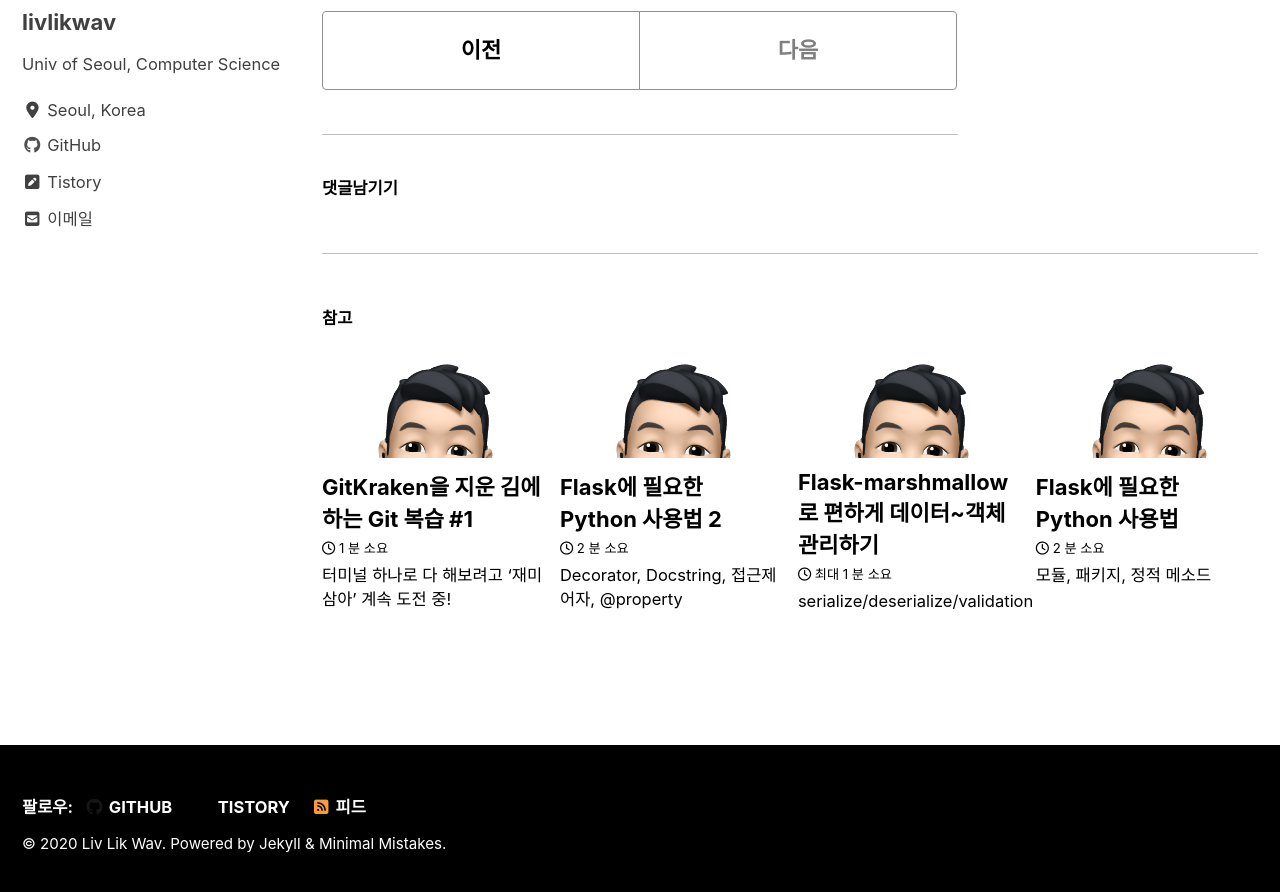
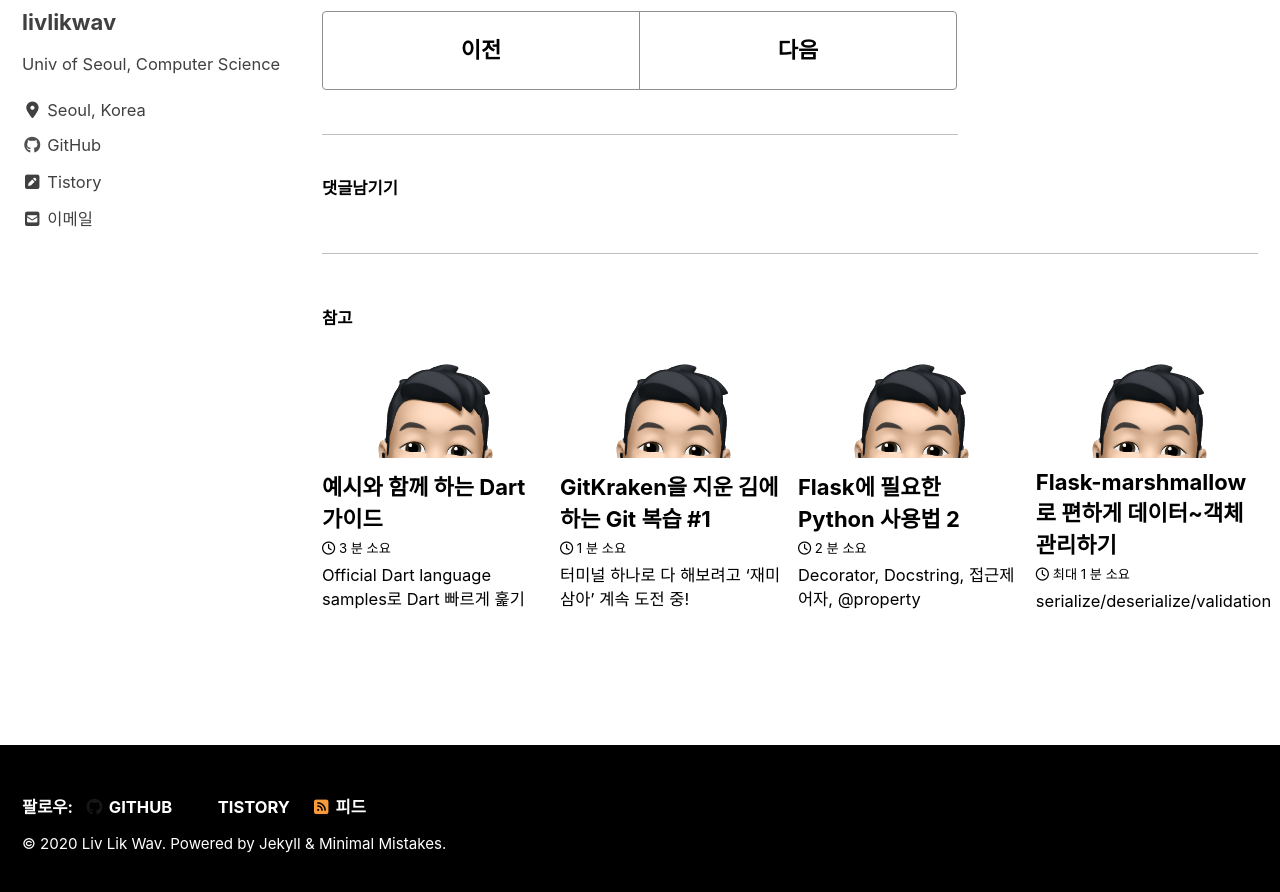
Before and after one commit to livlikwav/livlikwav.github.io, a Jekyll site: the page built from _posts/2020-08-22-road-to-vim-user.md, in a window 1280 px wide and 900 px high, scrolled down 5719 px. Shown: the top 892 px of the window. Built offline with Jekyll 4.4.1, drawn with Linux system fonts in a browser that asks for light colours; cached includes are drawn as plain includes; nearby versions of some CDN libraries; comment, search, counter and statistics services are not loaded; some of the changed lines change nothing that is shown.

Commit message:
Add new post, dart samples

````diff
--- /dev/null
+++ b/_posts/2020-08-28-study-with-flutter-samples.md
@@ -0,0 +1,285 @@
+---
+title:  "예시와 함께 하는 Dart 가이드"
+excerpt: "Official Dart language samples로 Dart 빠르게 훑기"
+
+
+categories:
+-  Flutter
+tags:
+-  Dart
+last_modified_at: 2020-08-28TO20:30:00+09:00
+---
+- [빠르게 훑자 Dart](#빠르게-훑자-dart)
+  - [Hello World](#hello-world)
+  - [변수](#변수)
+  - [흐름제어문](#흐름제어문)
+  - [함수](#함수)
+  - [주석](#주석)
+  - [패키지 사용](#패키지-사용)
+  - [클래스](#클래스)
+  - [상속](#상속)
+  - [믹스인](#믹스인)
+  - [인터페이스와 추상 클래스](#인터페이스와-추상-클래스)
+  - [Async](#async)
+  - [예외처리](#예외처리)
+
+## 빠르게 훑자 Dart
+
+공식문서 + 영어로 공부하는 것이 제일 빨리 실력이 느는 것 같다
+
+언제나 공식문서부터 읽기! [Dart language Samples](https://dart.dev/samples)
+
+Dart는 Google에서 만들었다 보니까 문서가 아주 잘되어 있다.
+
+Language Tour, Libraries Tour도 따로 제공한다.
+
+내 나름대로 정리해보았다.
+아직 실력이 부족해 오역이 있을 수 있다.
+
+### Hello World
+
+```Dart
+// Hello World
+void main() {
+	print('Hello, World!');
+}
+```
+
+### 변수
+
+```Dart
+// 변수
+// Dart는 type-safe합니다.
+// 하지만 타입을 명시하지 않아도 됩니다.
+var name = 'Voyager I';
+var year = 1977;
+var antennaDiameter = 3.7;
+var flybyObjects = ['Jupiter', 'Saturn', 'Uranus', 'Neptune'];
+var image = {
+  'tags': ['saturn'],
+  'url': '//path/to/saturn.jpg'
+};
+```
+
+### 흐름제어문
+
+```Dart
+// 흐름 제어 문
+// if-else 문
+if (year >= 2001) {
+	print('21st century');
+} else if (year >= 1901) {
+	print('20th century');
+}
+// for-each 문
+for (var object in flybyObjects) {
+	print(object);
+}
+// for 문
+for (int month = 1; month <= 12; month++){
+	print(month);
+}
+// while 문
+while (year < 2016) {
+	year += 1;
+}
+// 더 알아보기 : break, continue, switch and case, assert
+```
+
+### 함수
+
+```Dart
+// 함수
+// 권장 : 파라미터와 리턴값 타입을 명시하세요
+int fibonacci(int n) {
+	if (n == 0 || n == 1) return n;
+	return fibonacci(n - 1) + fibonacci(n - 2);
+}
+var result = fibonacci(20);
+// 화살표 함수
+// 한 줄로 선언하는 함수입니다.
+// 함수 인수로 익명 함수를 넘겨줄 때 유용합니다.
+flybyObjects.where((name) => name.contains('turn')).forEach(print);
+// 또한, 보다시피 함수를 인수로 사용할 수 있다.
+// 최상위 레벨 함수인 print()를 forEach() 함수의 인자로 넘겨줬다.
+// 더 알아보기 : optional params, default param vals, and lexical scope
+```
+
+### 주석
+
+```Dart
+// 주석
+// Dart는 //를 사용한다
+/// 문서화 주석은 ///를 사용한다
+/// IDE등의 도구들이 doc comments를 특별하게 인식한다.
+/* 이러한 형태의 주석도 지원한다. */
+
+```
+
+### 패키지 사용
+
+```Dart
+// 패키지 사용
+import 'dart:math'; //코어 라이브러리
+import 'package:test/test.dart'; //외부 패키지에서의 라이브러리
+import 'path/to/my_other_file.dart'; //파일
+// 더 알아보기 : library prefixes, show and hide, and lazy loading through the deferred keyword
+```
+
+### 클래스
+
+```Dart
+// 클래스
+// 예시는 3개의 속성, 2개의 생성자, 1개의 메소드를 갖는다. (+ 게터 메소드)
+class Spacecraft {
+	String name;
+	DateTime launchDate;
+
+	// 생성자
+	Spacecraft(this.name, this.launchDate) {
+		// ...
+	}
+
+	// 이름있는 생성자
+	Spacecraft.unlaunched(String name) : this(name, null);
+
+	int get launchYear =>
+		launchDate?.year; //read-only non-final property
+
+	// 메소드
+	void describe() {
+		print('Spacecraft: $name');
+		if (launchDate != null) {
+			int years =
+				DateTime.now().difference(launchDate).inDays ~/
+					365;
+			print('Launched: $launchYear ($years years ago)';
+		} else {
+			print('Unlaunched');
+		}
+	}
+}
+// 위의 예시를 다음과 같이 사용한다
+var voyager = Spacecraft('Voyager I', DateTime(1977, 9, 5));
+voyager.describe();
+var voyager3 = Spacecraft.unlaunched('Voyager III');
+voyager3.describe();
+// 더 알아보기 : initializer lists, optional new and const,
+// redirecting constructors, factory constructors,
+// getters, setters, and much more
+```
+
+### 상속
+
+```Dart
+// 상속
+// 단일 상속만을 갖는다
+class Orbiter extends Spacecraft {
+	double altitude;
+	Orbiter(String name, DateTime launchDate, this.altitude)
+		: super(name, launchDate);
+}
+// 더 알아보기 : extending classes, optional @override annotation, and more
+```
+
+### 믹스인
+
+```Dart
+// 믹스인
+// 믹스인이란 다중 클래스 상하관계에서 코드 재사용을 하는 방법이다
+// 다음 예시가 믹스인으로 사용할 수 있는 클래스의 예시이다
+class Piloted {
+	int astronauts = 1;
+	void describeCrew() {
+		print('Number of astronauts: $astronauts');
+	}
+}
+// 위 클래스를 다음과 같이 믹스인 한다 (with)
+class PilotedCraft extends Spacecraft with Piloted {
+	// ...
+}
+```
+
+### 인터페이스와 추상 클래스
+
+```Dart
+// 인터페이스와 추상 클래스
+// Dart는 interface 키워드가 없다.
+// 모든 클래스들은 암묵적으로 인터페이스를 정의하므로, 어떠한 클래스에서도 implement 할 수 있다.
+class MockSpaceship implements Spacecraft {
+	// ...
+}
+// 추상 클래스
+abstract class Describable {
+	void describe(); // 추상 메소드(빈 바디)
+
+	void describeWithEmphasis() {
+		print('========');
+		describe();
+		print('========');
+	}
+}
+```
+
+### Async
+
+```Dart
+// Async
+// 콜백 지옥을 피하기 위함
+// 그리고 코드를 좀 더 가독성있게 만들기 위함
+// by using async and await
+const oneSecond = Duration(seconds: 1);
+// ...
+Future<void> printWithDelay(String message) async {
+	await Future.delayed(oneSecond);
+	print(message);
+}
+// async and await을 사용하지 않은, 위와 동일한 기능을 하는 예시
+Future<void> printWithDelay(String message) {
+	return Future.delayed(oneSecond).them((_) {
+		print(message);
+	});
+}
+// Async의 가독성을 보여주는 더 확실한 예시
+Future<void> createDescriptions(Iterable<String> objects) async {
+  for (var object in objects) {
+    try {
+      var file = File('$object.txt');
+      if (await file.exists()) {
+        var modified = await file.lastModified();
+        print(
+            'File for $object already exists. It was modified on $modified.');
+        continue;
+      }
+      await file.create();
+      await file.writeAsString('Start describing $object in this file.');
+    } on IOException catch (e) {
+      print('Cannot create description for $object: $e');
+    }
+  }
+}
+// 더 알아보기 : async funcs, Future, Stream, and the asynchronous loop (await for).
+```
+
+### 예외처리
+
+```Dart
+// 예외처리
+// 예외를 발생시키려면 throw
+if (astrounauts == 0) {
+	throw StateError('No astronauts.');
+}
+// 예외처리에는 try, on, catch를 사용
+try {
+	for (var object in flybyObjects) {
+		var description = await File('$object.txt').readAsString();
+		print(description);
+	}
+} on IOException catch (e) {
+	print('Could not describe object" $e');
+} finally {
+	flybyObjects.clear();
+}
+// try는 동기 그리고 비동기 함수 둘다 사용 가능하다.
+// 더 알아보기 : stack traces, rethrow, and the diff between err and exception
+```
````
Also changed, not shown: _posts/2020-08-22-road-to-vim-user.md (line endings or trailing spaces).
